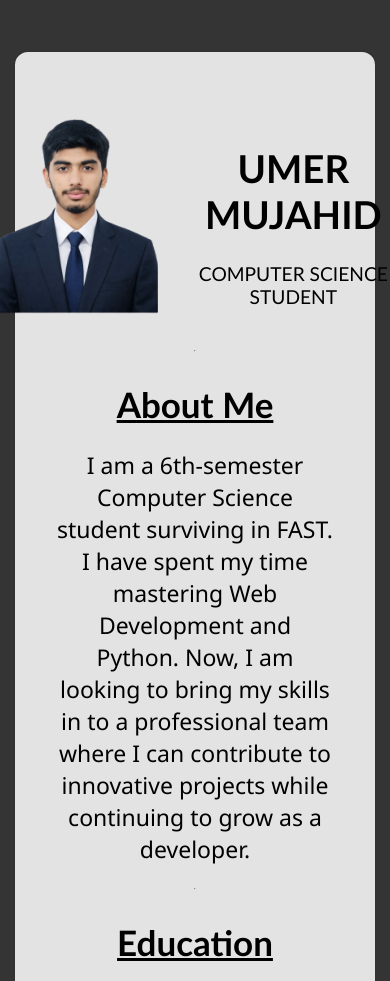
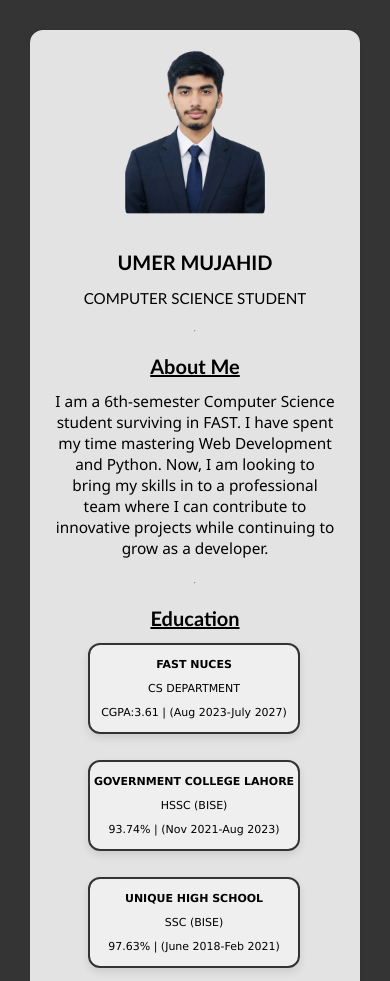
Before and after one commit to UmerMujahid/Resume-Website, a plain HTML site: page index.html in a window 390 px wide. Shown: the top 981 px of the page. Drawn offline with Linux system fonts and the light colour scheme.

Commit message:
Added responsiveness for desktop, tablet, mobile

```diff
--- a/css/style.css
+++ b/css/style.css
@@ -149,7 +149,7 @@ body{
     font-weight:400;
 }
 
-footerr{
+footer{
     display: flex;
     flex-wrap: wrap;
     gap: 2em;
@@ -173,3 +173,100 @@ a:hover{
     color: #666;
     text-decoration: underline;
 }
+
+
+
+@media (max-width: 1000px) {
+    .image {
+        width: 150px;
+        height: 190px;
+    }
+    .h h1 {
+        font-size: 1.35rem;
+    }
+    .about, .edu, .exp, .s {
+        font-size: 1.2rem;
+    }
+    .e1,.e2,.e3, .skills, .certificates, .ex1,.ex2,.ex3 {
+        flex: 1 1 calc(50% - 1rem);
+    }
+    .s-c{
+        display: flex;
+        flex-direction: row;
+        flex-wrap: wrap;
+        justify-content: center;
+        align-items: center;
+    }
+    .contact{
+        flex-direction: row-reverse;
+
+
+    }
+
+}
+
+
+
+@media (max-width: 600px) {
+    body {
+        padding: 20px;
+    }
+    .main {
+        padding: 18px;
+        width: 90%;
+        margin: 8px;
+    }
+    .header {
+        flex-direction: column;
+        align-items: center;
+        gap: 12px;
+        text-align: center;
+    }
+    .image {
+        width: 140px;
+        height: 170px; }
+    .h h1 {
+        font-size: 1.25rem;
+    }
+    .h p {
+        font-size: 0.95rem;
+    }
+    .about, .edu, .exp, .s {
+        font-size: 20px;
+        text-align: center;
+    }
+    .about-p {
+        font-size: 0.96rem;
+        padding: 0 6px;
+    }
+    .education, .s-c, .experience {
+        flex-direction: column;
+        align-items: stretch;
+        margin-bottom: 10px;
+       margin-right: 10px;
+    }
+    .e1,.e2,.e3, .skills, .certificates, .ex1,.ex2,.ex3 {
+        flex: 1 1 100%;
+        min-width: 100%;
+        width: 100%;
+        font-size: 13px;
+    }
+    .contact {
+        flex-direction: column;
+        gap: 8px; }
+    footer {
+        flex-direction: row;
+        justify-content: space-between;
+        gap: 8px;
+
+    }
+    .e1,.e2,.e3{
+        margin-bottom: 10px;
+    }
+    .eh,.eh1{
+        font-size: 11px;
+    }
+
+
+
+}
--- a/index.html
+++ b/index.html
@@ -28,19 +28,19 @@
             <h1 class="edu">Education</h1>
             <div class="education">
                 <div class="e1">
-                    <h3 style="font-weight: light;">FAST NUCES</h3>
-                    <p>CS DEPARTMENT</p>
-                    <p>CGPA:3.61 | (Aug 2023-July 2027)</p>
+                    <h3 style="font-weight: light;" class="eh">FAST NUCES</h3>
+                    <p class="eh1">CS DEPARTMENT</p>
+                    <p class="eh1">CGPA:3.61 | (Aug 2023-July 2027)</p>
                 </div>
                 <div class="e2">
-                    <h3 style="font-weight: light;">GOVERNMENT COLLEGE LAHORE</h3>
-                    <p>HSSC (BISE)</p>
-                    <p>93.74% | (Nov 2021-Aug 2023)</p>
+                    <h3 style="font-weight: light;" class="eh">GOVERNMENT COLLEGE LAHORE</h3>
+                    <p class="eh1">HSSC (BISE)</p>
+                    <p class="eh1">93.74% | (Nov 2021-Aug 2023)</p>
                 </div>
                 <div class="e3">
-                    <h3 style="font-weight: light;">UNIQUE HIGH SCHOOL</h3>
-                    <p>SSC (BISE)</p>
-                    <p>97.63% | (June 2018-Feb 2021)</p>
+                    <h3 style="font-weight: light;" class="eh">UNIQUE HIGH SCHOOL</h3>
+                    <p class="eh1">SSC (BISE)</p>
+                    <p class="eh1">97.63% | (June 2018-Feb 2021)</p>
                 </div>
             </div>
             <hr>
@@ -115,7 +115,7 @@
                 <h4 style="font-weight: light;" ><a href="https://github.com/UmerMujahid" target="_blank">UmerMujahid</a></h4>
                 <img src="images/github.png" alt="CSS" width="30px" height="30px" class="logo">
             </div>
-            <footerr>
+            <footer>
                 <p>© 2026 Umer Mujahid</p>
                 <p class="r">All Rights Reserved</p>
             </footer>
```
Also changed, not shown: 1 other file.
